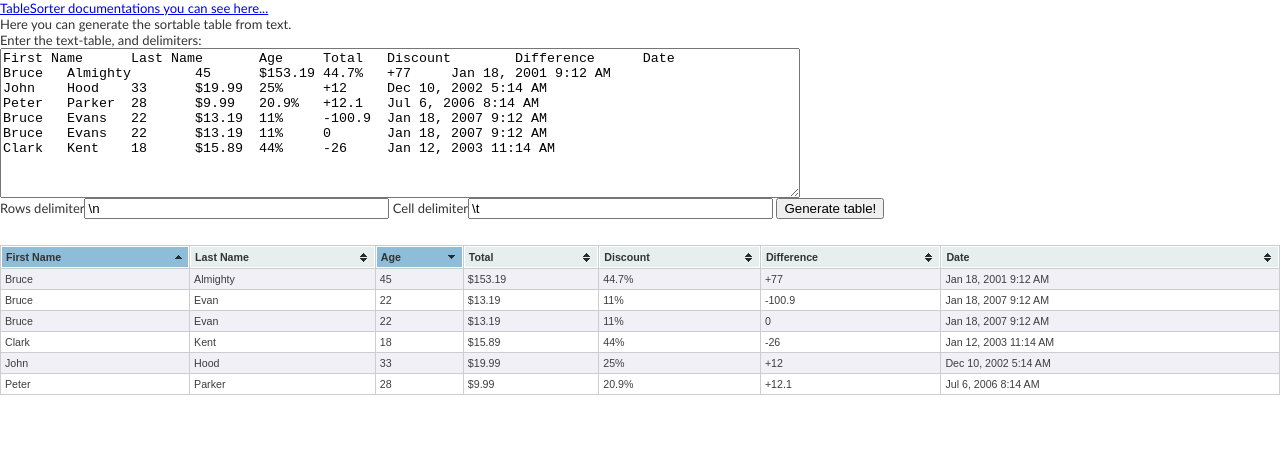
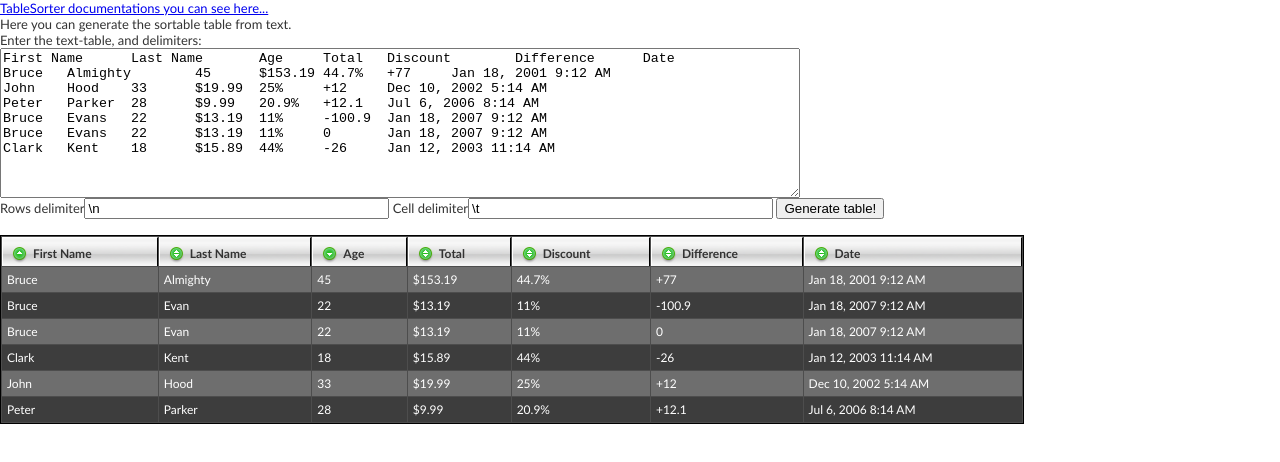
Before and after one commit to christianbach/tablesorter, a website: page index.html in a window 1280 px wide. Both pictures are taken after a click on the button "Generate table!". Drawn offline with Linux system fonts and the light colour scheme.

Commit message:
Fix many rows after reload table.
Now table regenerated every time.

```diff
--- a/index.html
+++ b/index.html
@@ -1,6 +1,6 @@
 <head>
 <link rel="stylesheet" href="./docs/css/jq.css" type="text/css" media="print, projection, screen">
-<link rel="stylesheet" href="./themes/blue/style.css" type="text/css" media="print, projection, screen">
+<link rel="stylesheet" href="./themes/green/style.css" type="text/css" media="print, projection, screen">
 
 <script type="text/javascript" src="./jquery-3.3.1.js"></script>
 <script type="text/javascript" src="./jquery.tablesorter.js"></script>
@@ -22,7 +22,9 @@ Clark	Kent	18	$15.89	44%	-26	Jan 12, 2003 11:14 AM
 <input type="button" value="Generate table!" onclick="generate_table(); return false;"/>
 
 <br><br>
+<div id="table">
 	<table id="myTable" class="tablesorter" border="0" cellpadding="0" cellspacing="1"></table>
+</div>
 
 <script>
 	function generate_table(){	//generate the table
@@ -54,9 +56,21 @@ Clark	Kent	18	$15.89	44%	-26	Jan 12, 2003 11:14 AM
 			strings[i] = strings[i].split(re2);
 		}
 
+		var myTable = document.getElementById('myTable');//get table element - to variable
+		if(myTable==null){
+			//create and append to document.
+			document.getElementById('table').innerHTML += '<table id="myTable" class="tablesorter" border="0" cellpadding="0" cellspacing="1"></table>';
+			//get again
 			var myTable = document.getElementById('myTable');//table element - to variable
-		if(myTable==null){throw new Error('invalid table is "myTable"');} //if this does not exists - error
+		}
 		else{//else fill this...
+			myTable.parentNode.removeChild(myTable);
+			document.getElementById('table').innerHTML += '<table id="myTable" class="tablesorter" border="0" cellpadding="0" cellspacing="1"></table>';
+			//get again empty table
+			var myTable = document.getElementById('myTable');//table element - to variable
+
+			if(myTable==null){throw new Error('no table found with id "myTable"');}
+			else{
 				var html = '';
 
 				//by rows
@@ -118,4 +132,5 @@ and delimiter '+cell_delimiter+' for cells...');
 				);
 			}
 		}
+	}
 </script>
```
Lines whose indentation alone changed are shown as unchanged.
